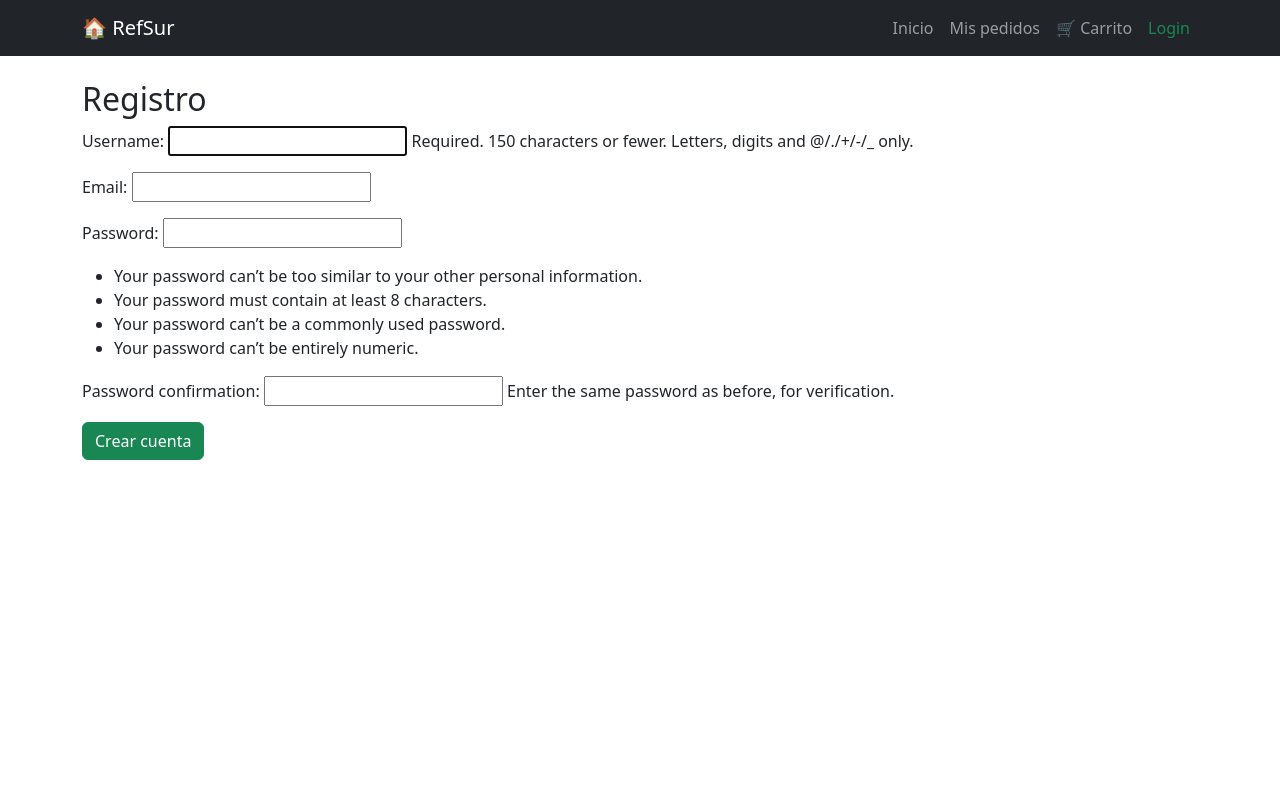
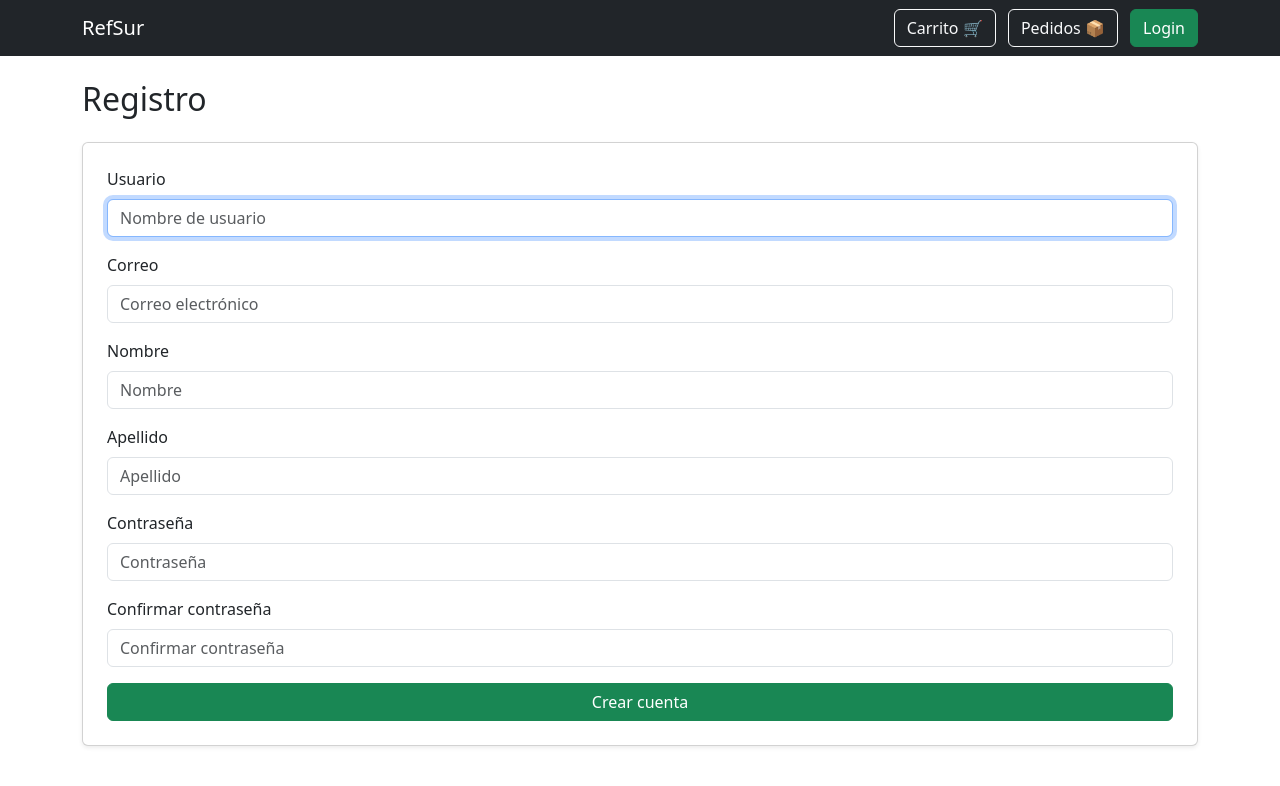
Before and after one commit to maurojasaros/refsur, a Django app: page /register/ in a window 1280 px wide. Shown: the top 786 px of the page. Run offline with Django 5.2, Linux system fonts and the light colour scheme.

Commit message:
Actualizando

```diff
--- a/cart/urls.py
+++ b/cart/urls.py
@@ -1,8 +1,12 @@
 from django.urls import path
-from .views import add_to_cart, view_cart, remove_from_cart
+from .views import add_to_cart, view_cart, remove_from_cart, update_quantity
+
+app_name = 'cart'
+
 
 urlpatterns = [
     path('cart/', view_cart, name='view_cart'),
     path('add-to-cart/<int:pk>/', add_to_cart, name='add_to_cart'),
     path('remove-from-cart/<int:pk>/', remove_from_cart, name='remove_from_cart'),
+    path('update-quantity/<int:pk>/', update_quantity, name='update_quantity'),
 ]
--- a/config/settings.py
+++ b/config/settings.py
@@ -65,6 +65,7 @@ TEMPLATES = [
                 'django.template.context_processors.request',
                 'django.contrib.auth.context_processors.auth',
                 'django.contrib.messages.context_processors.messages',
+
             ],
         },
     },
@@ -124,3 +125,7 @@ STATIC_URL = 'static/'
 # https://docs.djangoproject.com/en/5.1/ref/settings/#default-auto-field
 
 DEFAULT_AUTO_FIELD = 'django.db.models.BigAutoField'
+
+
+# Email (para notificaciones simuladas)
+EMAIL_BACKEND = 'django.core.mail.backends.console.EmailBackend'
--- a/config/urls.py
+++ b/config/urls.py
@@ -20,6 +20,6 @@ from django.urls import path, include
 urlpatterns = [
     path('admin/', admin.site.urls),
     path('', include('products.urls')),
-    #path('', include('cart.urls')),
+    path('', include('cart.urls')),
     path('', include('orders.urls')),
 ]
--- a/orders/urls.py
+++ b/orders/urls.py
@@ -1,8 +1,9 @@
 from django.urls import path
-from .views import checkout, my_orders, order_detail
+from .views import checkout, my_orders, order_detail, order_success
 
 urlpatterns = [
     path('checkout/', checkout, name='checkout'),
     path('my-orders/', my_orders, name='my_orders'),
     path('order/<int:pk>/', order_detail, name='order_detail'),
+    path('success/<int:pk>/', order_success, name='order_success'),
 ]
--- a/products/forms.py
+++ b/products/forms.py
@@ -3,8 +3,65 @@ from django.contrib.auth.models import User
 from django.contrib.auth.forms import UserCreationForm
 
 class RegisterForm(UserCreationForm):
-    email = forms.EmailField()
+    email = forms.EmailField(required=True)
+    first_name = forms.CharField(max_length=50, required=True)
+    last_name = forms.CharField(max_length=50, required=True)
 
     class Meta:
         model = User
-        fields = ['username', 'email', 'password1', 'password2']
+        fields = ['username', 'email', 'first_name', 'last_name', 'password1', 'password2']
+
+    def __init__(self, *args, **kwargs):
+        super().__init__(*args, **kwargs)
+
+        self.fields['username'].widget.attrs.update({
+            'class': 'form-control',
+            'placeholder': 'Nombre de usuario'
+        })
+        self.fields['email'].widget.attrs.update({
+            'class': 'form-control',
+            'placeholder': 'Correo electrónico'
+        })
+        self.fields['first_name'].widget.attrs.update({
+            'class': 'form-control',
+            'placeholder': 'Nombre'
+        })
+        self.fields['last_name'].widget.attrs.update({
+            'class': 'form-control',
+            'placeholder': 'Apellido'
+        })
+        self.fields['password1'].widget.attrs.update({
+            'class': 'form-control',
+            'placeholder': 'Contraseña'
+        })
+        self.fields['password2'].widget.attrs.update({
+            'class': 'form-control',
+            'placeholder': 'Confirmar contraseña'
+        })
+
+    # 🔥 VALIDACIÓN EMAIL ÚNICO
+    def clean_email(self):
+        email = self.cleaned_data.get('email')
+
+        if User.objects.filter(email=email).exists():
+            raise forms.ValidationError("Este correo ya está registrado")
+
+        return email
+
+
+class UserUpdateForm(forms.ModelForm):
+    email = forms.EmailField(required=True)
+    first_name = forms.CharField(max_length=50, required=True)
+    last_name = forms.CharField(max_length=50, required=True)
+
+    class Meta:
+        model = User
+        fields = ['email', 'first_name', 'last_name']
+
+    def __init__(self, *args, **kwargs):
+        super().__init__(*args, **kwargs)
+
+        for field in self.fields.values():
+            field.widget.attrs.update({
+                'class': 'form-control'
+            })
--- a/products/templates/products/register.html
+++ b/products/templates/products/register.html
@@ -2,12 +2,73 @@
 
 {% block content %}
 
-<h2>Registro</h2>
+<h2 class="mb-4">Registro</h2>
 
-<form method="POST">
+<form method="POST" class="card p-4 shadow-sm">
     {% csrf_token %}
-    {{ form.as_p }}
-    <button class="btn btn-success">Crear cuenta</button>
+
+    <!-- ERRORES GENERALES -->
+    {% if form.non_field_errors %}
+        <div class="alert alert-danger">
+            {{ form.non_field_errors }}
+        </div>
+    {% endif %}
+
+    <!-- USERNAME -->
+    <div class="mb-3">
+        <label class="form-label">Usuario</label>
+        {{ form.username }}
+        {% for error in form.username.errors %}
+            <div class="text-danger">{{ error }}</div>
+        {% endfor %}
+    </div>
+
+    <!-- EMAIL -->
+    <div class="mb-3">
+        <label class="form-label">Correo</label>
+        {{ form.email }}
+        {% for error in form.email.errors %}
+            <div class="text-danger">{{ error }}</div>
+        {% endfor %}
+    </div>
+
+    <!-- NOMBRE -->
+    <div class="mb-3">
+        <label class="form-label">Nombre</label>
+        {{ form.first_name }}
+        {% for error in form.first_name.errors %}
+            <div class="text-danger">{{ error }}</div>
+        {% endfor %}
+    </div>
+
+    <!-- APELLIDO -->
+    <div class="mb-3">
+        <label class="form-label">Apellido</label>
+        {{ form.last_name }}
+        {% for error in form.last_name.errors %}
+            <div class="text-danger">{{ error }}</div>
+        {% endfor %}
+    </div>
+
+    <!-- PASSWORD -->
+    <div class="mb-3">
+        <label class="form-label">Contraseña</label>
+        {{ form.password1 }}
+        {% for error in form.password1.errors %}
+            <div class="text-danger">{{ error }}</div>
+        {% endfor %}
+    </div>
+
+    <!-- CONFIRM PASSWORD -->
+    <div class="mb-3">
+        <label class="form-label">Confirmar contraseña</label>
+        {{ form.password2 }}
+        {% for error in form.password2.errors %}
+            <div class="text-danger">{{ error }}</div>
+        {% endfor %}
+    </div>
+
+    <button class="btn btn-success w-100">Crear cuenta</button>
 </form>
 
 {% endblock %}
--- a/products/urls.py
+++ b/products/urls.py
@@ -1,14 +1,15 @@
 from django.urls import path
-from .views import product_list, product_detail, add_to_cart
-from .views import register, user_login, user_logout, add_to_cart, view_cart, remove_from_cart
+from .views import product_list, product_detail
+from .views import register, user_login, user_logout, view_cart, remove_from_cart, profile
 
 urlpatterns = [
     path('', product_list, name='product_list'),
     path('product/<int:pk>/', product_detail, name='product_detail'),
-    path('add-to-cart/<int:pk>/', add_to_cart, name='add_to_cart'),
+    #path('add-to-cart/<int:pk>/', add_to_cart, name='add_to_cart'),
     path('register/', register, name='register'),
     path('login/', user_login, name='login'),
     path('logout/', user_logout, name='logout'),
     path('cart/', view_cart, name='view_cart'),
     path('remove-from-cart/<int:pk>/', remove_from_cart, name='remove_from_cart'),
+    path('profile/', profile, name='profile'),
 ]
--- a/products/views.py
+++ b/products/views.py
@@ -4,6 +4,8 @@ from .forms import RegisterForm
 from django.contrib.auth import authenticate, login, logout
 from django.contrib.auth.decorators import login_required
 from cart.models import Cart, CartItem
+from .forms import UserUpdateForm
+from django.contrib import messages
 
 def product_list(request):
     productos = Product.objects.all()
@@ -13,8 +15,8 @@ def product_detail(request, pk):
     producto = get_object_or_404(Product, pk=pk)
     return render(request, 'products/product_detail.html', {'producto': producto})
 
-@login_required
-def add_to_cart(request, pk):
+#@login_required
+#def add_to_cart(request, pk):
     producto = get_object_or_404(Product, pk=pk)
 
     cart, created = Cart.objects.get_or_create(
@@ -88,3 +90,20 @@ def remove_from_cart(request, pk):
     item = get_object_or_404(CartItem, pk=pk, carrito__usuario=request.user)
     item.delete()
     return redirect('view_cart')
+
+
+@login_required
+def profile(request):
+    if request.method == 'POST':
+        form = UserUpdateForm(request.POST, instance=request.user)
+
+        if form.is_valid():
+            form.save()
+            messages.success(request, "Perfil actualizado correctamente")
+            return redirect('profile')
+    else:
+        form = UserUpdateForm(instance=request.user)
+
+    return render(request, 'products/profile.html', {
+        'form': form
+    })
--- a/templates/base.html
+++ b/templates/base.html
@@ -7,60 +7,47 @@
     <link href="https://cdn.jsdelivr.net/npm/bootstrap@5.3.0/dist/css/bootstrap.min.css" rel="stylesheet">
 </head>
 <body>
+
 <nav class="navbar navbar-expand-lg navbar-dark bg-dark">
   <div class="container">
+    <a class="navbar-brand" href="{% url 'product_list' %}">RefSur</a>
 
-    <a class="navbar-brand" href="{% url 'product_list' %}">
-        🏠 RefSur
-    </a>
+    <div>
+        <!-- Siempre visibles -->
+        <a class="btn btn-outline-light me-2" href="{% url 'view_cart' %}">
+            Carrito 🛒
+        </a>
 
-    <button class="navbar-toggler" type="button" data-bs-toggle="collapse" data-bs-target="#navbarNav">
-        <span class="navbar-toggler-icon"></span>
-    </button>
+        <a class="btn btn-outline-light me-2" href="{% url 'my_orders' %}">
+            Pedidos 📦
+        </a>
 
-    <div class="collapse navbar-collapse" id="navbarNav">
+        <!-- SOLO si está logueado -->
+        {% if user.is_authenticated %}
 
-        <ul class="navbar-nav ms-auto">
+            <a class="btn btn-outline-light me-2" href="{% url 'profile' %}">
+                Perfil 👤
+            </a>
 
-            <li class="nav-item">
-                <a class="nav-link" href="{% url 'product_list' %}">Inicio</a>
-            </li>
+            <span class="text-white me-2">
+                Hola, {{ user.first_name|default:user.username }}
+            </span>
 
-            <li class="nav-item">
-                <a class="nav-link" href="{% url 'my_orders' %}">Mis pedidos</a>
-            </li>
+            <a class="btn btn-danger" href="{% url 'logout' %}">
+                Salir
+            </a>
 
-            <li class="nav-item">
-                <a class="nav-link" href="{% url 'view_cart' %}">
-                    🛒 Carrito
-                </a>
-            </li>
+        {% else %}
 
-            {% if user.is_authenticated %}
-                <li class="nav-item">
-                    <span class="nav-link">👤 {{ user.username }}</span>
-                </li>
+            <a class="btn btn-success" href="{% url 'login' %}">
+                Login
+            </a>
 
-                <li class="nav-item">
-                    <a class="nav-link text-danger" href="{% url 'logout' %}">
-                        Cerrar sesión
-                    </a>
-                </li>
-            {% else %}
-                <li class="nav-item">
-                    <a class="nav-link text-success" href="{% url 'login' %}">
-                        Login
-                    </a>
-                </li>
-            {% endif %}
-
-        </ul>
-
+        {% endif %}
     </div>
   </div>
 </nav>
 
-<!-- 🔥 MENSAJES -->
 <div class="container mt-3">
     {% if messages %}
         {% for message in messages %}
@@ -71,7 +58,6 @@
     {% endif %}
 </div>
 
-<!-- 🔥 CONTENIDO -->
 <div class="container mt-4">
     {% block content %}
     {% endblock %}
```
Also changed, not shown: cart/views.py (+52 -19 lines), orders/templates/orders/order_success.html (added, +32 -0 lines), orders/views.py (+43 -11 lines), products/templates/products/base.html (+20 -6 lines), products/templates/products/cart.html (+15 -1 lines), products/templates/products/product_list.html (+12 -1 lines), products/templates/products/profile.html (added, +36 -0 lines), templates/emails/order_email.html (added, +11 -0 lines).
